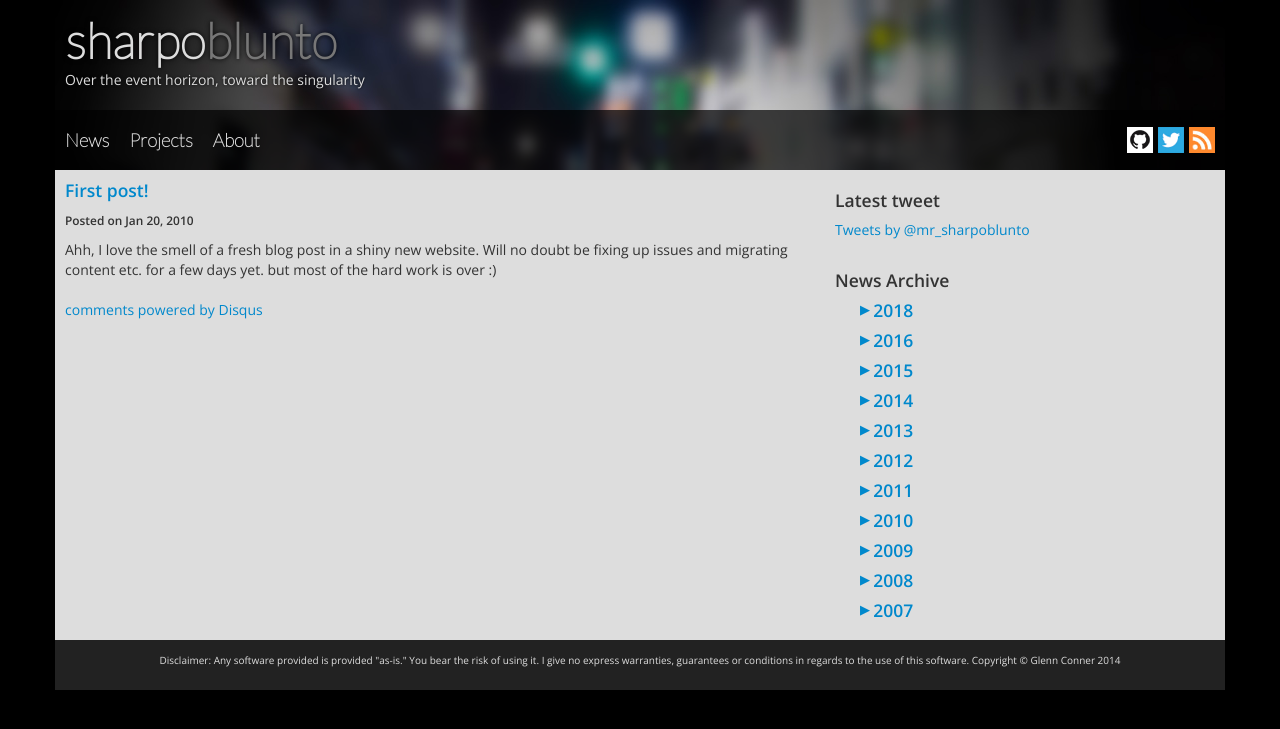
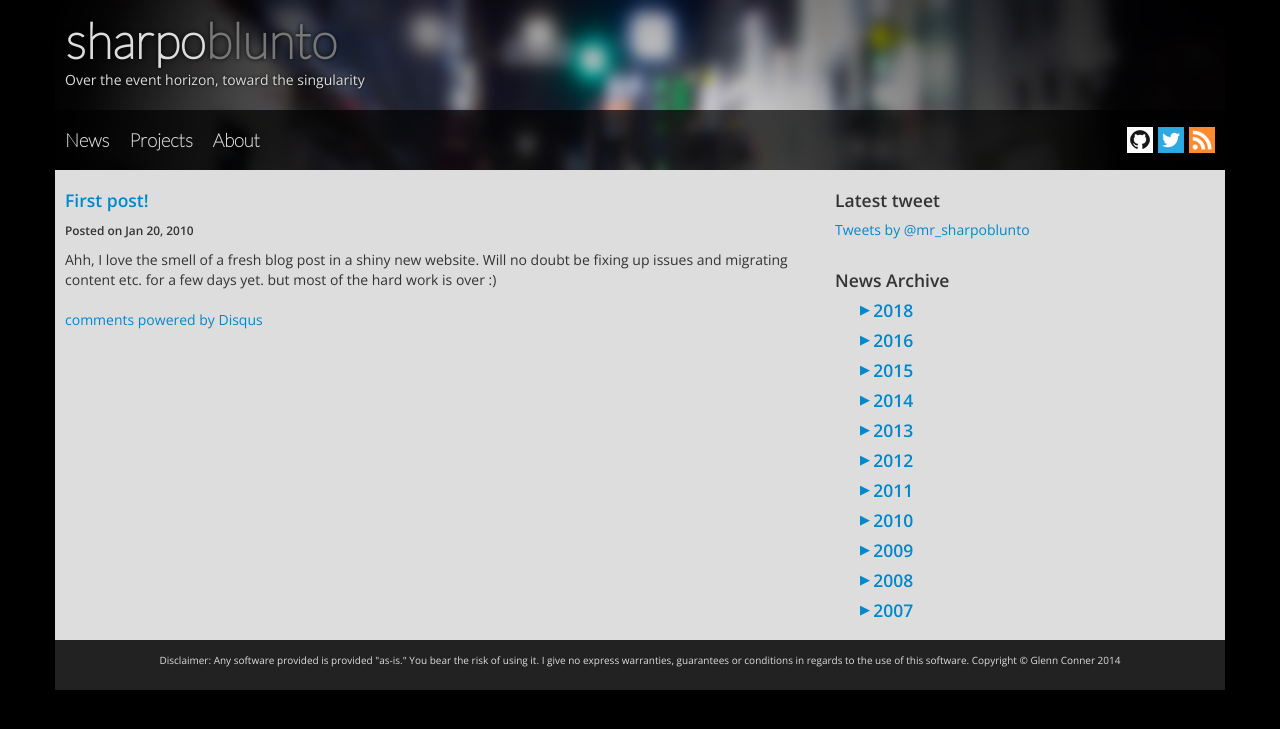
Before and after one commit to mrsharpoblunto/sharpoblunto.com, a Jekyll site: the page built from _posts/2010-01-20-first-post!.markdown, in a window 1280 px wide. Shown: the top 729 px of the page. Built offline with Jekyll 4.4.1, drawn with Linux system fonts in a browser that asks for light colours; comment, search, counter and statistics services are not loaded.

Commit message:
More style fixes

```diff
--- a/assets/css/site.css
+++ b/assets/css/site.css
@@ -248,15 +248,17 @@
 {
     margin-bottom: 20px;
     padding-top: 20px;
-    border-top: 2px solid #fff;
+    border-top: 2px solid #eee;
 }
-
 
 .post:first-child {
   border: none;
   padding-top: 0;
 }
 
+.post.content {
+  padding-top: 10px;
+}
 
 .post h6 .label-info:first-child {
   margin-left: 10px;
@@ -446,6 +448,7 @@
 {
 	padding-bottom: 0;
 	margin: 20px 0px 10px;
+  border-bottom: 2px solid #eee;
 }
 
 
```
